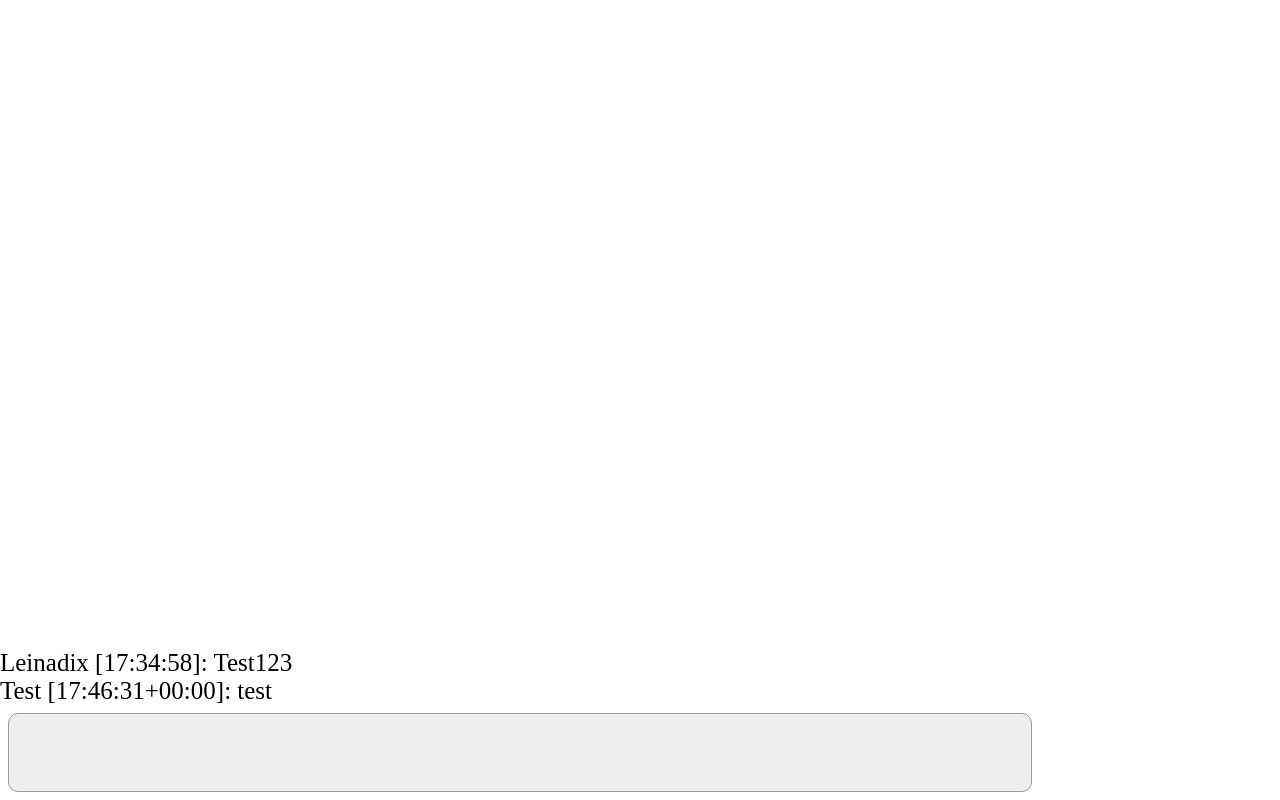
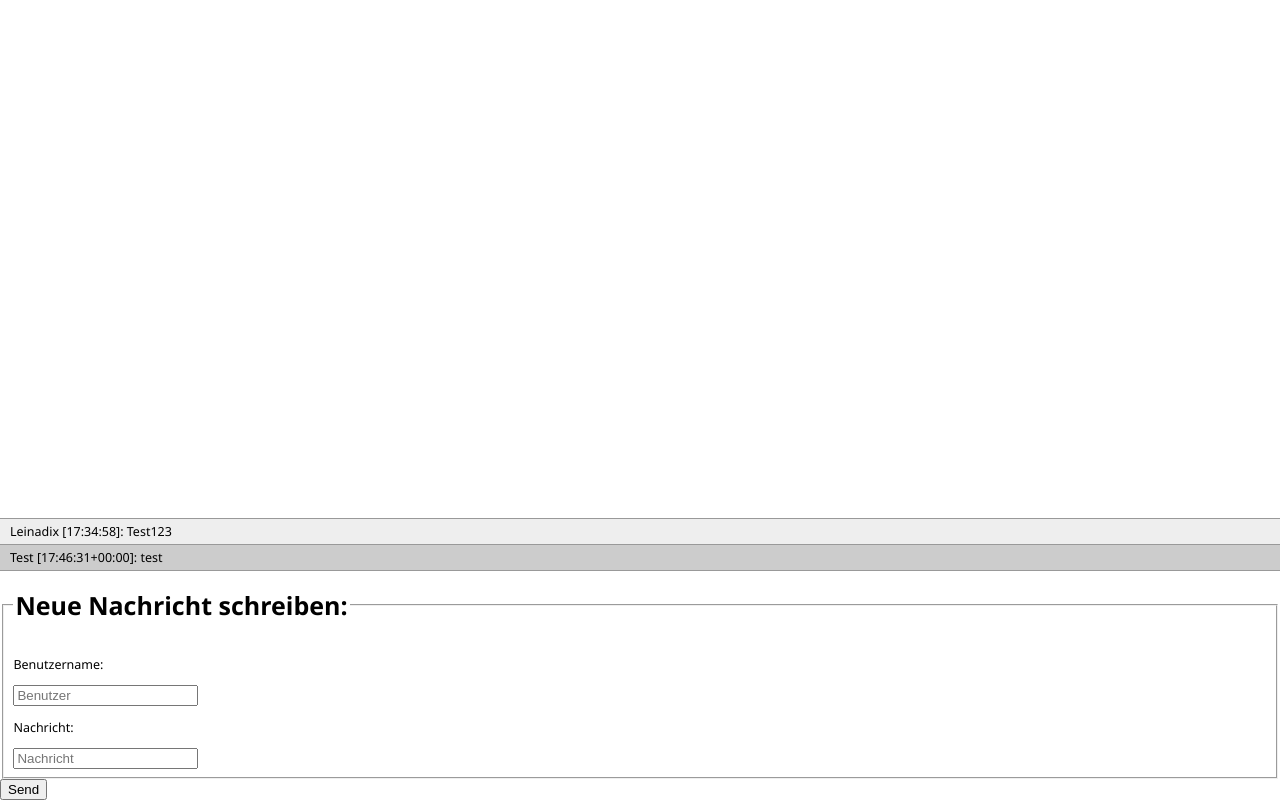
Before and after one commit to kompetenterkeks01/SimpleChat, a Django app: template chat/templates/index.html in a window 1280 px wide. Run offline with Django 4.2, Linux system fonts and the light colour scheme; the template is opened without the code that fills it: values that come from a table or form of the project are taken from there, others are empty; data comes from the database, SQL or seed files in the repository.

Commit message:
Updated css

```diff
--- a/chat/templates/css/index.css
+++ b/chat/templates/css/index.css
@@ -1,12 +1,15 @@
 :root {
-    font-size: 20px;
+    font-size: 10px;
     --main-color: #333;
     --main-darker: #222;
     --main-lighter: #999;
+    --sub-darker: #ccc;
     --sub-color: #eee;
 }
 
 body {
+    font-family: 'Segoe UI', Tahoma, Geneva, Verdana, sans-serif;
+    font-weight: 500;
     font-size: 1.25rem;
     height: 100vh;
     padding: 0px;
@@ -18,13 +21,34 @@ body {
 
 .message_view {
     height: fit-content;
+    margin: 0;
+}
+
+.message_view > div{
+    padding: .4rem;
+    padding-left: 1rem;
+    border-top: var(--main-lighter) solid 1px;
+}
+
+.message_view > div:nth-child(even){
+    background-color: var(--sub-darker);
+}
+
+.message_view > div:nth-child(odd){
+    background-color: var(--sub-color);
+}
+
+.controlls {
+    border-top: var(--main-lighter) solid 1px;
+    box-sizing: border-box;
+    width: 100vw;
 }
 
 .char_field {
     font-size: 1.25rem;
-    width: 80%;
+    width: calc(100vw - 16px);
     padding: 1.2rem 2rem;
-    margin: 8px 8px;
+    margin: .8rem .8rem;
     display: inline-block;
     background-color: var(--sub-color);
     box-sizing: border-box;
--- a/chat/templates/index.html
+++ b/chat/templates/index.html
@@ -16,13 +16,21 @@
         <div id="message_{{msg.id}}">{{msg}}</div>
       {% endfor %}
       {% else %}
-        <p>Keine Nachrichten!</p>
+        <div>Keine Nachrichten!</div>
       {% endif %}
     </div>
     <div class="controlls">
-      <form>
-        <input class="char_field" type="text" />
-      </form>
+      <form action="/send" method="post">
+        {% csrf_token %}
+        <fieldset>
+            <legend><h1>Neue Nachricht schreiben:</h1></legend>
+            <p>Benutzername:</p>
+            <input type="text" name="name" id="usernamefield" placeholder="Benutzer">
+            <p>Nachricht:</p>
+            <input type="text" name="msg" id="msgfield" placeholder="Nachricht">
+        </fieldset>
+        <input type="submit" value="Send">
+        </form>
     </div>
   </body>
 </html>
```
